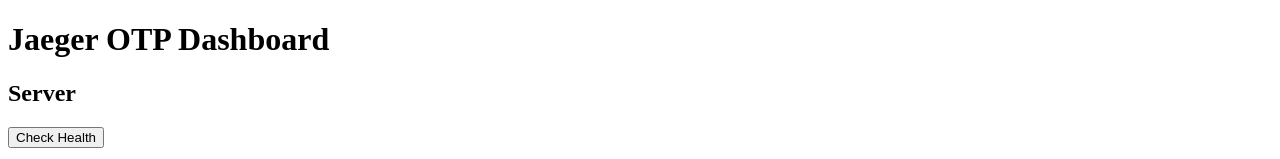
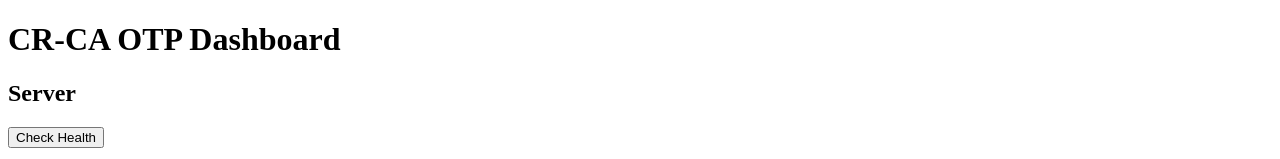
Before and after one commit to IlumCI/CRCA-OTP, a plain HTML site: page index.html in a window 1280 px wide. Shown: the top 159 px of the page. Drawn offline with Linux system fonts and the light colour scheme.

Commit message:
Change dashboard title from Jaeger to CR-CA

```diff
--- a/index.html
+++ b/index.html
@@ -6,7 +6,7 @@
   <title>Jaeger OTP Dashboard (No-Style)</title>
 </head>
 <body>
-  <h1>Jaeger OTP Dashboard</h1>
+  <h1>CR-CA OTP Dashboard</h1>
 
   <section>
     <h2>Server</h2>
```
